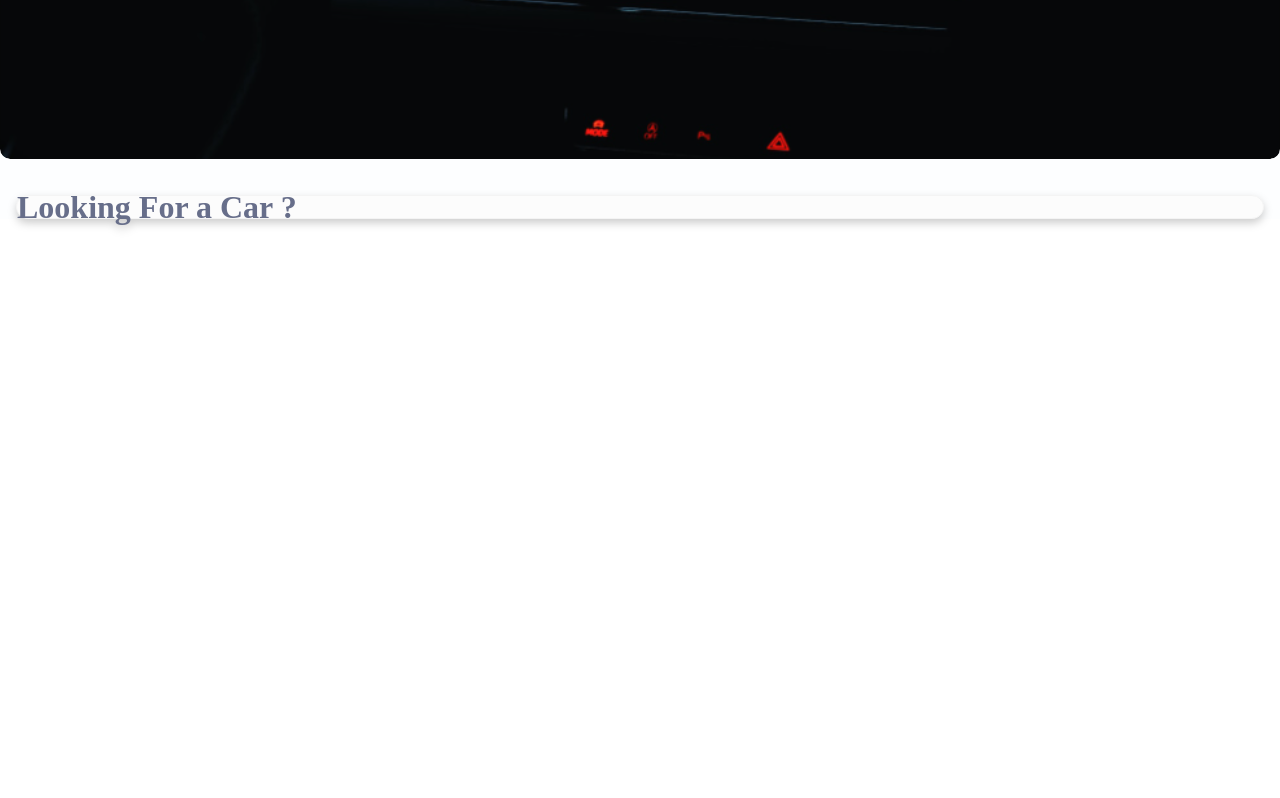
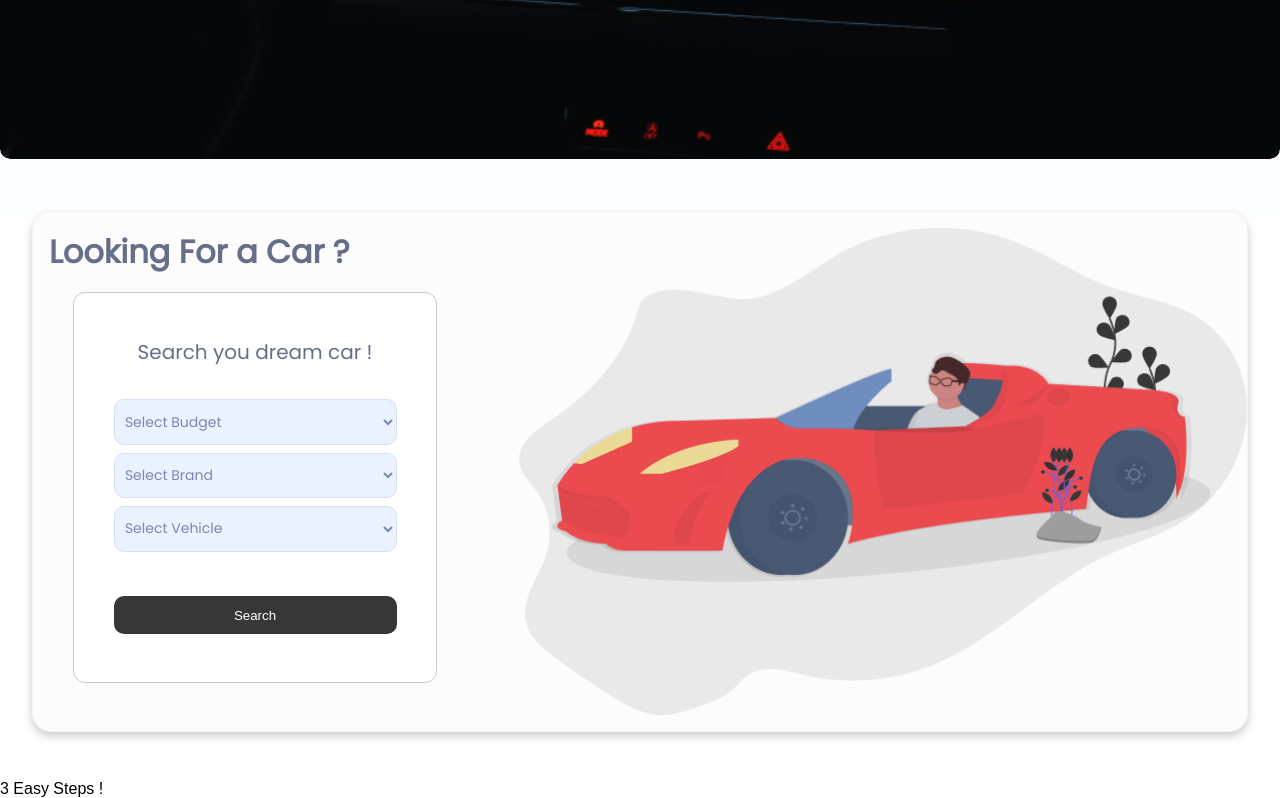
Before and after one commit to pesto-students/team1-manish-team1-manish, a React (Create React App) app: page / in a window 1280 px wide. Shown: the part 581-1379 px from the top of the page. Before the commit the page ends 832 px from the top, so only its background shows below. Built offline with nearby package versions, Linux system fonts and the light colour scheme.

Commit message:
Styled second div in landing page

```diff
--- a/public/index.html
+++ b/public/index.html
@@ -13,6 +13,12 @@
     -->
     <link rel="manifest" href="%PUBLIC_URL%/manifest.json" />
     <link rel="shortcut icon" href="../Assets/Logo.svg" />
+    <link rel="preconnect" href="https://fonts.googleapis.com" />
+    <link rel="preconnect" href="https://fonts.gstatic.com" crossorigin />
+    <link
+      href="https://fonts.googleapis.com/css2?family=Poppins&display=swap"
+      rel="stylesheet"
+    />
     <!--
       Notice the use of %PUBLIC_URL% in the tags above.
       It will be replaced with the URL of the `public` folder during the build.
--- a/src/Pages/LandingPage.css
+++ b/src/Pages/LandingPage.css
@@ -45,8 +45,8 @@
   font-style: normal;
   font-weight: 700;
   font-size: 32px;
-  line-height: 22px;
   color: #676e8a;
+  margin: 1rem;
 }
 
 .landing-page-div2 {
@@ -55,6 +55,80 @@
   background: #fcfcfc;
   border: 1px solid #f4f4f4;
   border-radius: 19px;
+  margin: 3rem 2rem;
   display: flex;
-  margin: 2rem 1rem;
+  justify-content: space-between;
 }
+
+.dream-car-search {
+  box-sizing: border-box;
+  width: 364px;
+  height: 391px;
+
+  background: #ffffff;
+  border: 1px solid #d0c6c6;
+  border-radius: 12px;
+  margin: 1rem 1.5rem 3rem 2.5rem;
+  display: flex;
+  flex-direction: column;
+  align-items: center;
+  justify-content: center;
+}
+
+.search-your-car {
+  font-family: "Poppins";
+  font-style: normal;
+  font-weight: 500;
+  font-size: 20px;
+  line-height: 22px;
+  color: #676e8a;
+}
+
+.search-car-drop-down {
+  display: flex;
+  justify-content: center;
+  align-items: center;
+  flex-direction: column;
+  height: 60%;
+}
+
+.search-car-drop-down > select {
+  width: 283px;
+  height: 45.42px;
+  box-sizing: border-box;
+  width: 283px;
+  height: 45.42px;
+  background: #eaf2ff;
+  border: 1px solid #d7e0f2;
+  border-radius: 10px;
+  margin-bottom: 0.5rem;
+  padding-left: 0.4rem;
+  font-family: "Poppins";
+  font-style: normal;
+  font-weight: 400;
+  font-size: 14px;
+  color: #7b86b3;
+}
+
+.search-car-btn {
+  width: 283px;
+  height: 38px;
+  left: 127px;
+  top: 1217px;
+
+  background: #373737;
+  border-radius: 10px;
+  color: #ffffff;
+  border: none;
+}
+
+.landing-page-right-div {
+  width: 60%;
+  display: flex;
+  justify-content: center;
+}
+
+.landing-page-right-div > img {
+  width: 100%;
+  margin: 1rem;
+}
--- a/src/Pages/LandingPage.jsx
+++ b/src/Pages/LandingPage.jsx
@@ -19,9 +19,39 @@ const LandingPage = () => {
         <div className="landing-page-div2">
           <div className="landing-page-left-div">
             <p className="landing-page-heading">Looking For a Car ?</p>
-            <div className="dream-car-search"></div>
+            <div className="dream-car-search">
+              <p className="search-your-car">Search you dream car !</p>
+              <div className="search-car-drop-down">
+                <select name="pets" id="pet-select">
+                  <option value="">Select Budget</option>
+                  <option value="dog">Dog</option>
+                </select>
+                <select name="pets" id="pet-select">
+                  <option value="">Select Brand</option>
+                  <option value="dog">Dog</option>
+                </select>
+                <select name="pets" id="pet-select">
+                  <option value="">Select Vehicle</option>
+                  <option value="dog">Dog</option>
+                </select>
+              </div>
+              <button className="search-car-btn">Search</button>
+            </div>
           </div>
-          <div className="landing-page-right-div"></div>
+          <div className="landing-page-right-div">
+            <img
+              src="/Assets/looking-for-car-img.png"
+              alt="Looking for Car Image"
+            />
+          </div>
+        </div>
+        <div className="landing-page-div3">
+          <p className="easy-steps">3 Easy Steps !</p>
+          <div className="three-easy-step">
+            <div className="variety-of-options"></div>
+            <div className="choose-the-one"></div>
+            <div className="easy-pay"></div>
+          </div>
         </div>
       </div>
     </>
```
